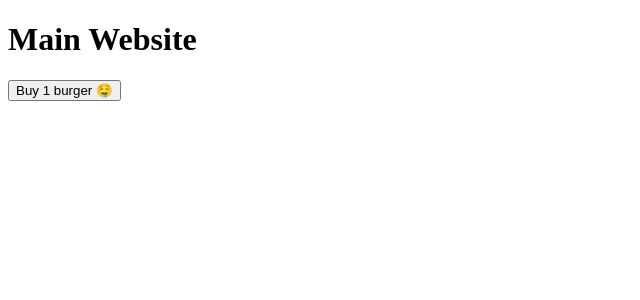
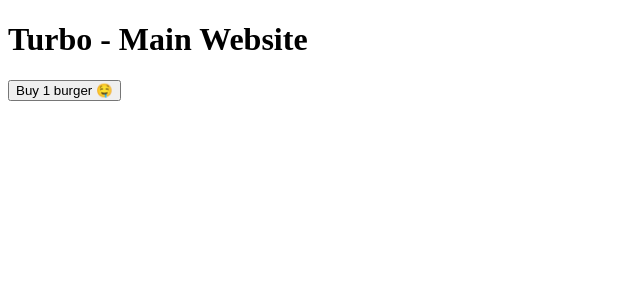
Before and after one commit to NevetsKuro/Turbo-Template, a Next.js app in the folder apps/web/: page / in a window 1280 px wide. Shown: the top 300 px of the page, without its empty margins (0-640 px from the left). Built offline with nearby package versions, Linux system fonts and the light colour scheme.

Commit message:
Update index.tsx

```diff
--- a/apps/web/pages/index.tsx
+++ b/apps/web/pages/index.tsx
@@ -4,7 +4,7 @@ export default function Web() {
   return (
     <div>
       {/* Trigger GA - flip value: true */}
-      <h1>Main Website</h1>
+      <h1>Turbo - Main Website</h1>
       <Button />
     </div>
   );
```
